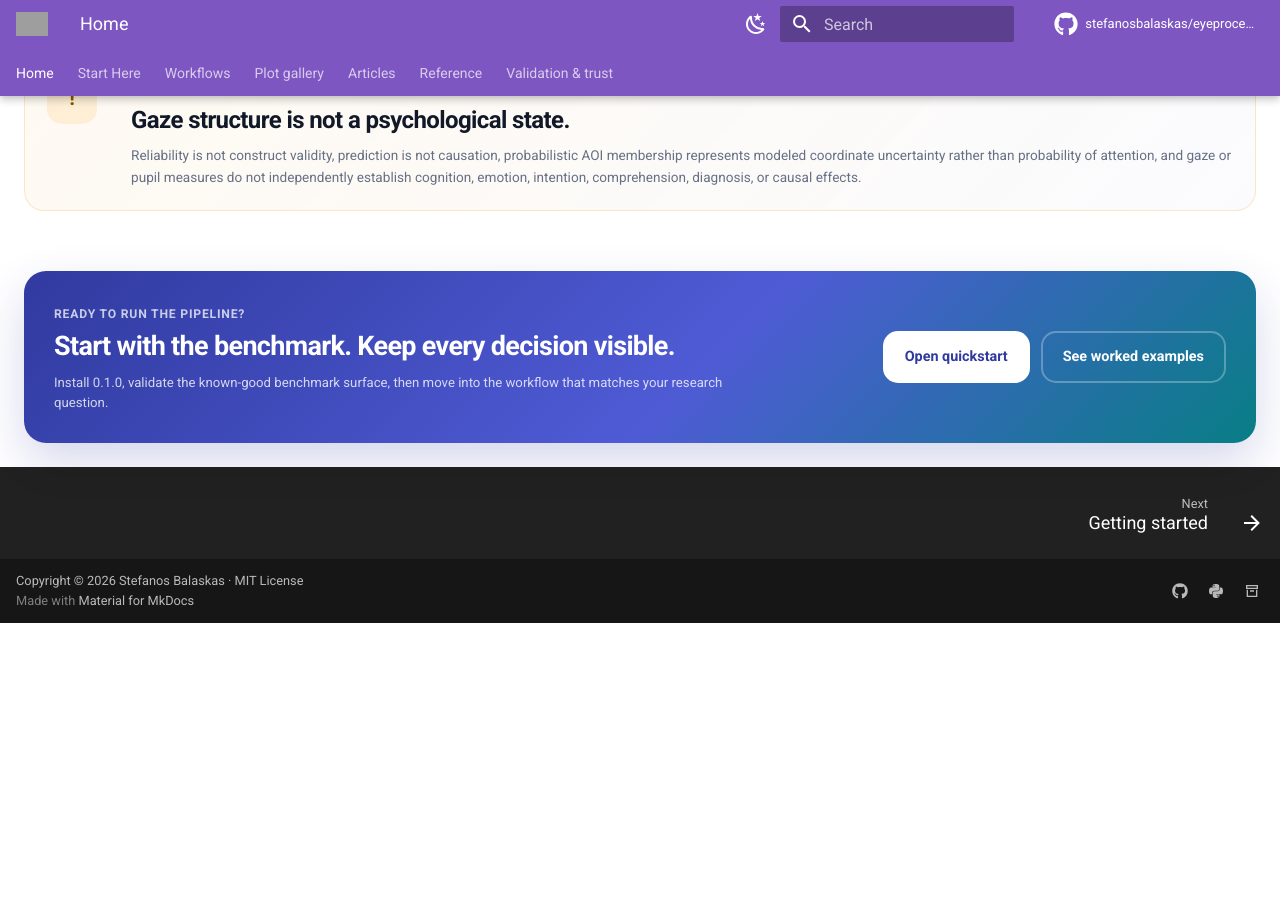
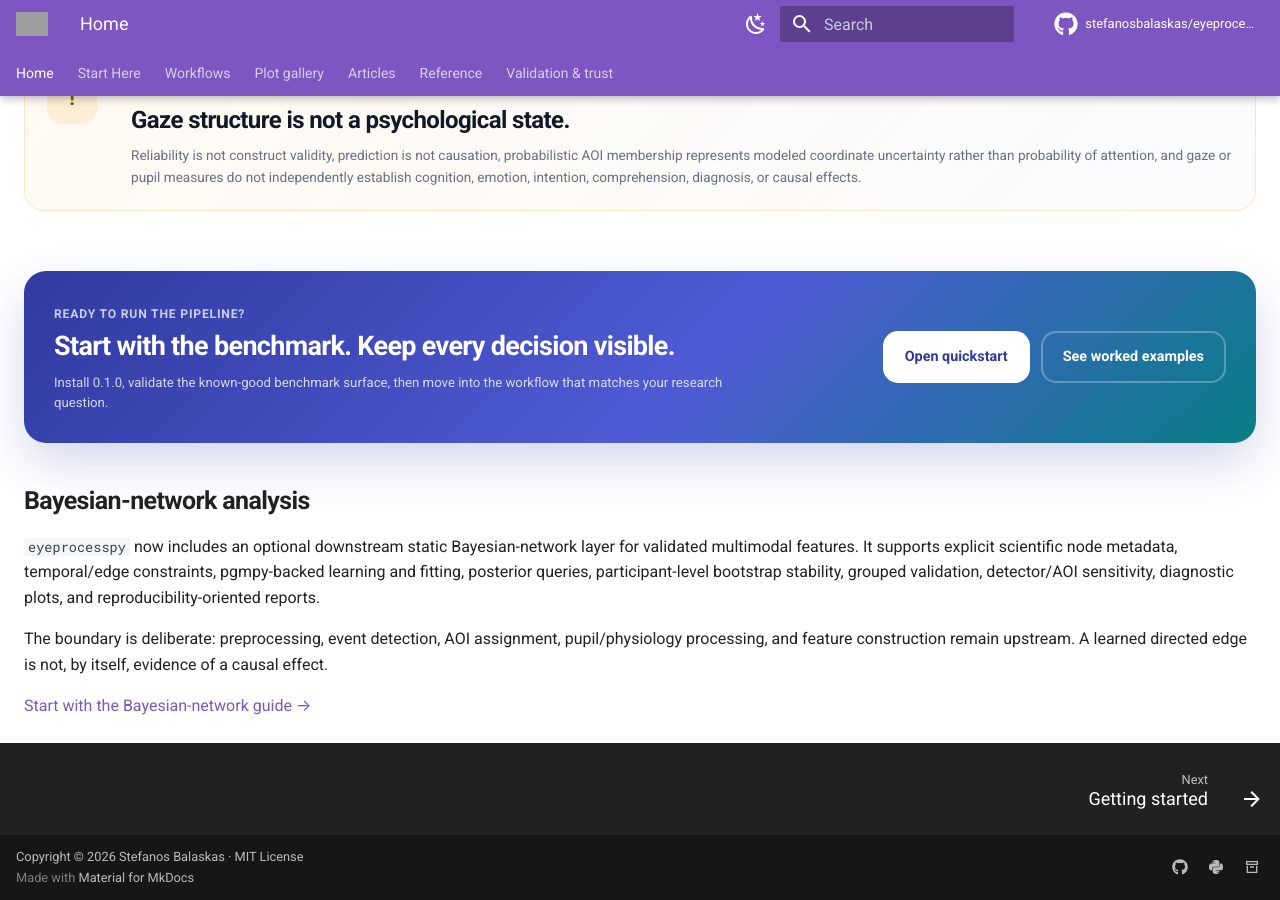
Before and after one commit to stefanosbalaskas/eyeprocesspy, an MkDocs documentation site: the page built from docs/index.md, in a window 1280 px wide and 900 px high, scrolled down 8217 px. Built offline with MkDocs 1.6.1 and Material for MkDocs 9.7.7, drawn with Linux system fonts in a browser that asks for light colours; comment, search, counter and statistics services are not loaded; before the commit the page ends 8840 px from its top, so only the background shows below that; grey boxes are pictures that could not be loaded.

Commit message:
Feature Bayesian networks on documentation home

```diff
--- a/docs/index.md
+++ b/docs/index.md
@@ -265,3 +265,11 @@ assert audit["valid"]
 </section>
 
 </div>
+
+## Bayesian-network analysis
+
+`eyeprocesspy` now includes an optional downstream static Bayesian-network layer for validated multimodal features. It supports explicit scientific node metadata, temporal/edge constraints, pgmpy-backed learning and fitting, posterior queries, participant-level bootstrap stability, grouped validation, detector/AOI sensitivity, diagnostic plots, and reproducibility-oriented reports.
+
+The boundary is deliberate: preprocessing, event detection, AOI assignment, pupil/physiology processing, and feature construction remain upstream. A learned directed edge is not, by itself, evidence of a causal effect.
+
+[Start with the Bayesian-network guide →](guides/bayesian-networks/index.md)
```
